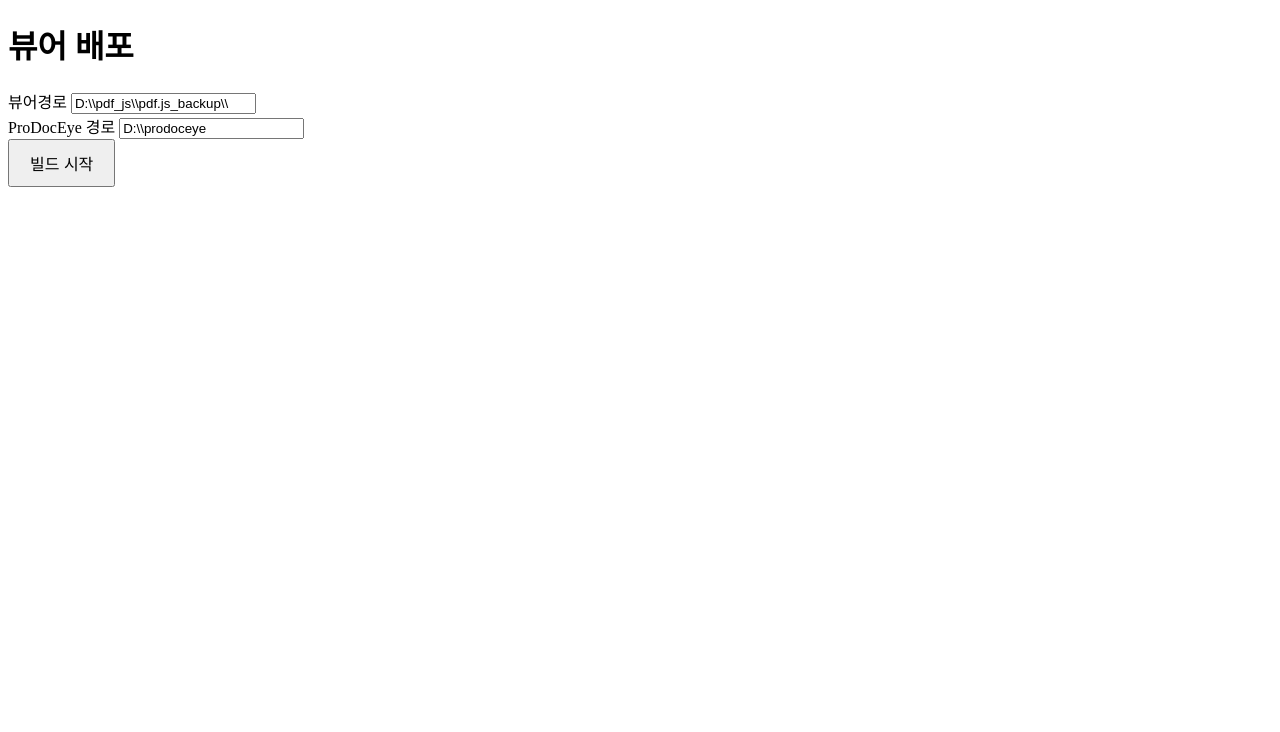
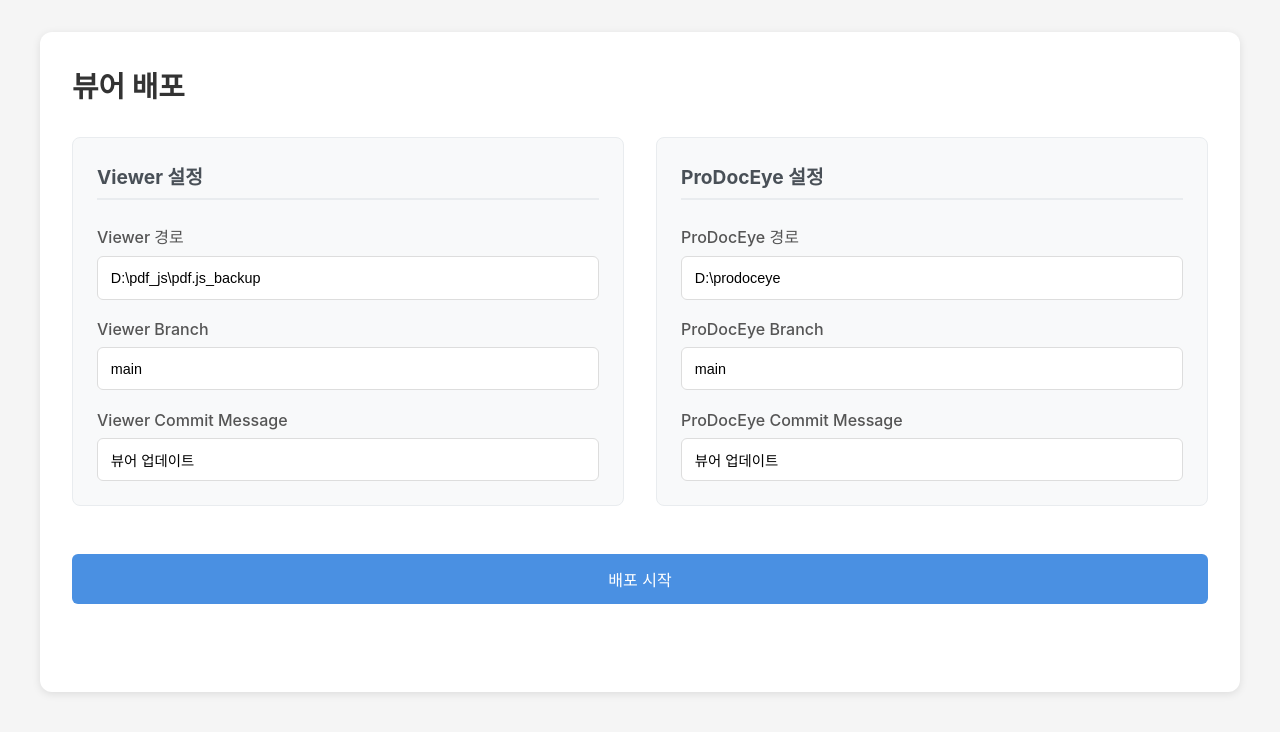
Before and after one commit to JangMyeongJin/Viewer-Distribtion, a website: page public/index.html in a window 1280 px wide. Drawn offline with Linux system fonts and the light colour scheme.

Commit message:
뷰어빌드, 파일 복사 기능

```diff
--- a/package.json
+++ b/package.json
@@ -14,6 +14,7 @@
     "child_process": "^1.0.2",
     "cors": "^2.8.5",
     "express": "^4.21.2",
+    "nodemon": "^3.1.9",
     "path": "^0.12.7"
   }
 }
--- /dev/null
+++ b/public/index.css
@@ -0,0 +1,147 @@
+* {
+  margin: 0;
+  padding: 0;
+  box-sizing: border-box;
+}
+
+body {
+  font-family: "Pretendard", -apple-system, BlinkMacSystemFont, system-ui,
+    Roboto, sans-serif;
+  background-color: #f5f5f5;
+  padding: 2rem;
+}
+
+.container {
+  max-width: 800px;
+  margin: 0 auto;
+  background-color: white;
+  padding: 2rem;
+  border-radius: 12px;
+  box-shadow: 0 2px 8px rgba(0, 0, 0, 0.1);
+}
+
+h1 {
+  color: #333;
+  margin-bottom: 2rem;
+  font-size: 1.8rem;
+}
+
+.input-group {
+  margin-bottom: 1.5rem;
+}
+
+.input-group label {
+  display: block;
+  margin-bottom: 0.5rem;
+  color: #555;
+  font-weight: 500;
+}
+
+.input-group input {
+  width: 100%;
+  padding: 0.8rem;
+  border: 1px solid #ddd;
+  border-radius: 6px;
+  font-size: 0.9rem;
+}
+
+.input-group input:focus {
+  outline: none;
+  border-color: #4a90e2;
+  box-shadow: 0 0 0 2px rgba(74, 144, 226, 0.1);
+}
+
+.build-button {
+  background-color: #4a90e2;
+  color: white;
+  border: none;
+  padding: 0.8rem 1.5rem;
+  border-radius: 6px;
+  font-size: 1rem;
+  font-weight: 500;
+  cursor: pointer;
+  transition: background-color 0.2s;
+  width: 100%;
+}
+
+.build-button:hover {
+  background-color: #357abd;
+}
+
+.build-button:active {
+  transform: translateY(1px);
+}
+
+#status {
+  margin-top: 1.5rem;
+  padding: 1rem;
+  border-radius: 6px;
+  font-size: 0.9rem;
+}
+
+#status.loading {
+  display: block;
+  background-color: #fff8e1;
+  color: #856404;
+  border: 1px solid #ffeeba;
+}
+
+#status.success {
+  display: block;
+  background-color: #e8f5e9;
+  color: #155724;
+  border: 1px solid #c3e6cb;
+}
+
+#status.error {
+  display: block;
+  background-color: #fef2f2;
+  color: #721c24;
+  border: 1px solid #f5c6cb;
+}
+
+.settings-container {
+  display: flex;
+  gap: 2rem;
+  margin-bottom: 2rem;
+}
+
+.settings-section {
+  flex: 1;
+  background-color: #f8f9fa;
+  padding: 1.5rem;
+  border-radius: 8px;
+  border: 1px solid #e9ecef;
+}
+
+.settings-section h2 {
+  font-size: 1.2rem;
+  color: #495057;
+  margin-bottom: 1.5rem;
+  padding-bottom: 0.5rem;
+  border-bottom: 2px solid #e9ecef;
+}
+
+/* 기존 container 스타일 수정 */
+.container {
+  max-width: 1200px; /* 더 넓게 조정 */
+  margin: 0 auto;
+  background-color: white;
+  padding: 2rem;
+  border-radius: 12px;
+  box-shadow: 0 2px 8px rgba(0, 0, 0, 0.1);
+}
+
+/* 입력 필드 그룹 스타일 개선 */
+.input-group {
+  margin-bottom: 1.2rem;
+}
+
+.input-group:last-child {
+  margin-bottom: 0;
+}
+
+/* 빌드 버튼 위치 조정 */
+.build-button {
+  margin-top: 1rem;
+}
--- a/public/index.html
+++ b/public/index.html
@@ -4,65 +4,151 @@
     <meta charset="UTF-8" />
     <meta name="viewport" content="width=device-width, initial-scale=1.0" />
     <title>뷰어 배포</title>
-    <style>
-      .build-button {
-        padding: 10px 20px;
-        font-size: 16px;
-        cursor: pointer;
-      }
-      #status {
-        margin-top: 20px;
-      }
-    </style>
+    <link rel="stylesheet" href="index.css" />
   </head>
   <body>
+    <div class="container">
       <h1>뷰어 배포</h1>
-    <div>
-      <label for="viewer-path">뷰어경로</label>
+      <div class="settings-container">
+        <!-- 왼쪽: Viewer 설정 -->
+        <div class="settings-section">
+          <h2>Viewer 설정</h2>
+          <div class="input-group">
+            <label for="viewer-path">Viewer 경로</label>
             <input
               type="text"
               id="viewer-path"
-        placeholder="Viewer 경로"
-        value="D:\\pdf_js\\pdf.js_backup\\"
+              placeholder="예: D:\pdf_js\pdf.js_backup"
+              value="D:\pdf_js\pdf.js_backup"
             />
           </div>
-    <div>
+          <div class="input-group">
+            <label for="viewer-branch">Viewer Branch</label>
+            <input
+              type="text"
+              id="viewer-branch"
+              placeholder="예: main"
+              value="main"
+            />
+          </div>
+          <div class="input-group">
+            <label for="viewer-commit-message">Viewer Commit Message</label>
+            <input
+              type="text"
+              id="viewer-commit-message"
+              placeholder="예: 뷰어 업데이트"
+              value="뷰어 업데이트"
+            />
+          </div>
+        </div>
+
+        <!-- 오른쪽: ProDocEye 설정 -->
+        <div class="settings-section">
+          <h2>ProDocEye 설정</h2>
+          <div class="input-group">
             <label for="doceye-path">ProDocEye 경로</label>
             <input
               type="text"
               id="doceye-path"
-        placeholder="ProDocEye 경로"
-        value="D:\\prodoceye"
+              placeholder="예: D:\prodoceye"
+              value="D:\prodoceye"
             />
           </div>
-    <button class="build-button" onclick="buildPdf()">빌드 시작</button>
+          <div class="input-group">
+            <label for="doceye-branch">ProDocEye Branch</label>
+            <input
+              type="text"
+              id="doceye-branch"
+              placeholder="예: main"
+              value="main"
+            />
+          </div>
+          <div class="input-group">
+            <label for="doceye-commit-message">ProDocEye Commit Message</label>
+            <input
+              type="text"
+              id="doceye-commit-message"
+              placeholder="예: 뷰어 업데이트"
+              value="뷰어 업데이트"
+            />
+          </div>
+        </div>
+      </div>
+
+      <button class="build-button" onclick="buildPdf()">배포 시작</button>
       <div id="status"></div>
+    </div>
 
     <script>
       async function buildPdf() {
+        const buildButton = document.querySelector(".build-button");
+        buildButton.textContent = "배포 중...";
+        buildButton.disabled = true;
+
         const statusDiv = document.getElementById("status");
+        addStatus("배포 중...");
+        statusDiv.classList.add("loading");
+
         const viewerPath = document.getElementById("viewer-path").value;
         const doceyePath = document.getElementById("doceye-path").value;
-        statusDiv.textContent = "빌드 중...";
+        const viewerBranch = document.getElementById("viewer-branch").value;
+        const doceyeBranch = document.getElementById("doceye-branch").value;
 
         try {
-          const response = await fetch("/build-pdf", {
+          const response = await fetch("/start", {
             method: "POST",
             headers: {
               "Content-Type": "application/json",
             },
-            body: JSON.stringify({ viewerPath, doceyePath }),
+            body: JSON.stringify({
+              viewerPath,
+              doceyePath,
+              viewerBranch,
+              doceyeBranch,
+            }),
           });
-          const data = await response.json();
 
-          if (response.ok) {
-            statusDiv.textContent = "빌드가 성공적으로 완료되었습니다.";
-          } else {
-            statusDiv.textContent = "빌드 실패: " + data.error;
+          const reader = response.body.getReader();
+
+          while (true) {
+            const { value, done } = await reader.read();
+            if (done) break;
+
+            // 받은 데이터를 문자열로 변환
+            const text = new TextDecoder().decode(value);
+            // 각 줄을 처리
+            const lines = text.split("\n").filter((line) => line.trim());
+
+            for (const line of lines) {
+              const data = JSON.parse(line);
+
+              switch (data.status) {
+                case "lodding":
+                  statusDiv.className = "loading";
+                  addStatus("빌드 완료. 파일 복사 중...");
+                  break;
+                case "success":
+                  statusDiv.className = "success";
+                  addStatus("빌드 및 파일 복사가 완료되었습니다.");
+                  break;
+                case "error":
+                  statusDiv.className = "error";
+                  addStatus("오류 발생: " + data.error);
+                  break;
+              }
+            }
           }
         } catch (error) {
-          statusDiv.textContent = "오류가 발생했습니다: " + error.message;
+          statusDiv.className = "error";
+          addStatus("오류가 발생했습니다: " + error.message);
         }
+      }
+
+      function addStatus(message) {
+        const statusDiv = document.getElementById("status");
+        const statusMessage = document.createElement("div");
+        statusMessage.textContent = message;
+        statusDiv.appendChild(statusMessage);
       }
     </script>
   </body>
```
Also changed, not shown: controllers/distribution.controllers.js (added, +55 -0 lines), routers/index.js (added, +13 -0 lines), server.js (+4 -22 lines), 1 other file. Lines whose indentation alone changed are shown as unchanged.
